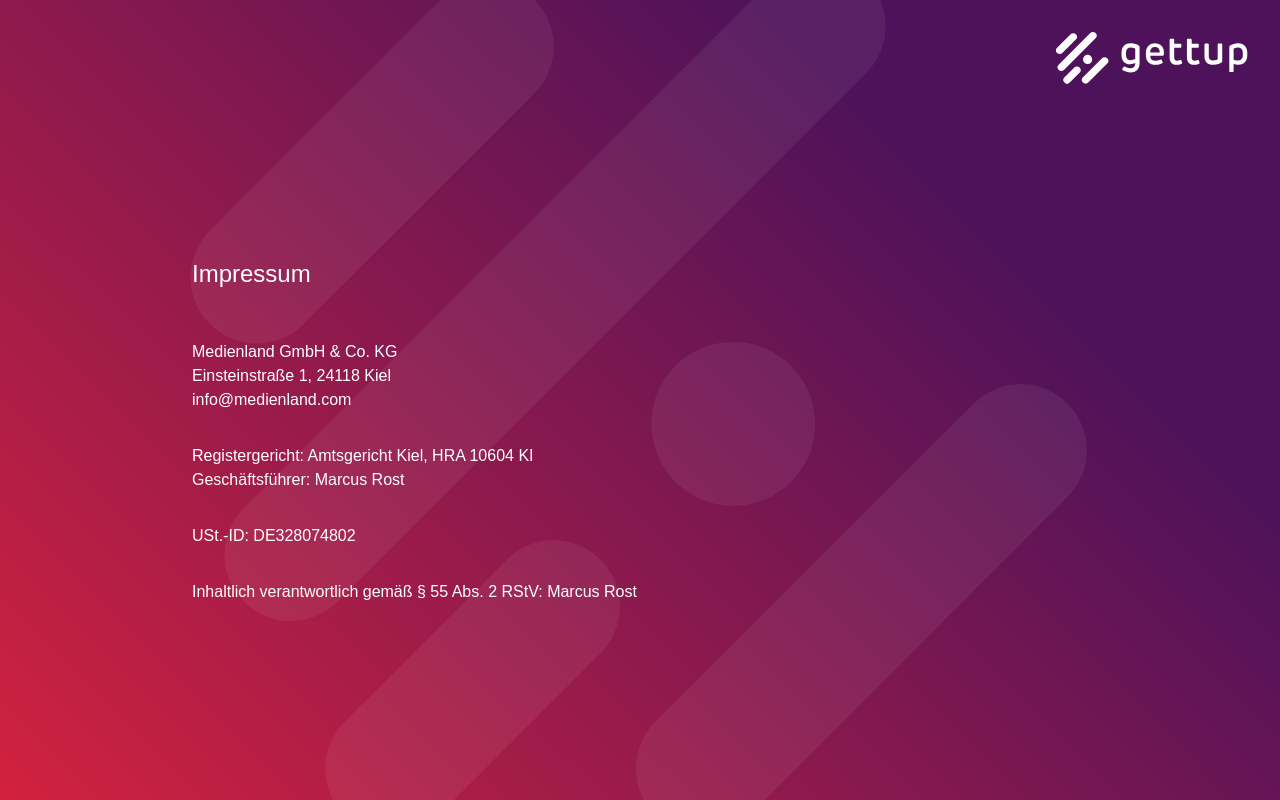
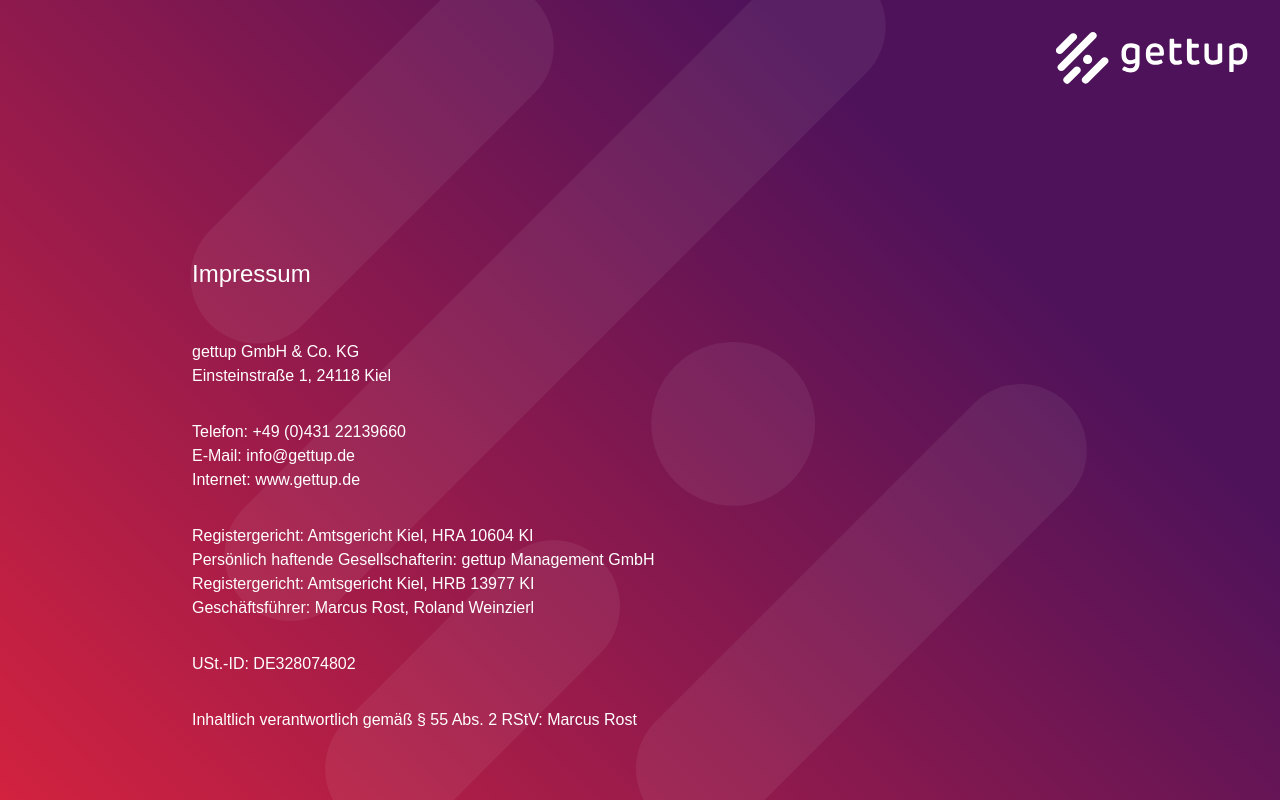
Before and after one commit to weinroland/gettup-landing, a website: page public/impressum.html in a window 1280 px wide. Drawn offline with nearby package versions, Linux system fonts and the light colour scheme; a web font is replaced by a local one.

Commit message:
content changes

```diff
--- a/public/impressum.html
+++ b/public/impressum.html
@@ -70,24 +70,24 @@
                     Impressum
                 </h1>
                 <p class="pb-8">
-                    Medienland GmbH & Co. KG<br>
-                    Einsteinstraße 1, 24118 Kiel<br>
-                    info@medienland.com
+                    gettup GmbH & Co. KG<br>
+                    Einsteinstraße 1, 24118 Kiel
                 </p>
-
+                <p class="pb-8">
+                    Telefon: +49 (0)431 22139660<br>
+                    E-Mail: info@gettup.de<br>
+                    Internet: www.gettup.de</p>
                 <p class="pb-8">
                     Registergericht: Amtsgericht Kiel, HRA 10604 KI<br>
-                    Geschäftsführer: Marcus Rost
-                </p>
-
+                    Persönlich haftende Gesellschafterin: gettup Management GmbH<br>
+                    Registergericht: Amtsgericht Kiel, HRB 13977 KI<br>
+                    Geschäftsführer: Marcus Rost, Roland Weinzierl</p>
                 <p class="pb-8">
                     USt.-ID: DE328074802
                 </p>
-
                 <p class="pb-8">
                     Inhaltlich verantwortlich gemäß § 55 Abs. 2 RStV: Marcus Rost
                 </p>
-
             </section>
         </div>
 
```
Also changed, not shown: public/datenschutz.html (+2 -2 lines), src/datenschutz.html (+2 -2 lines), src/impressum.html (+9 -9 lines).
